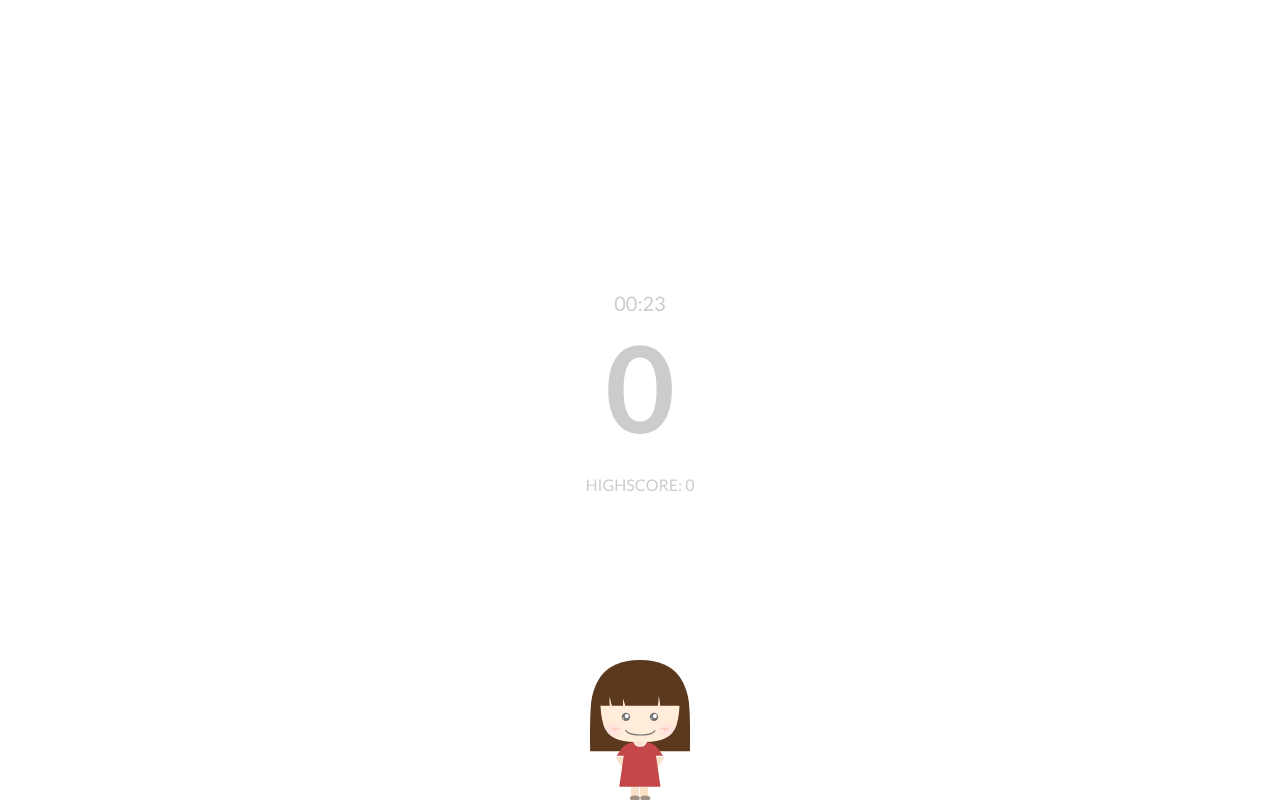
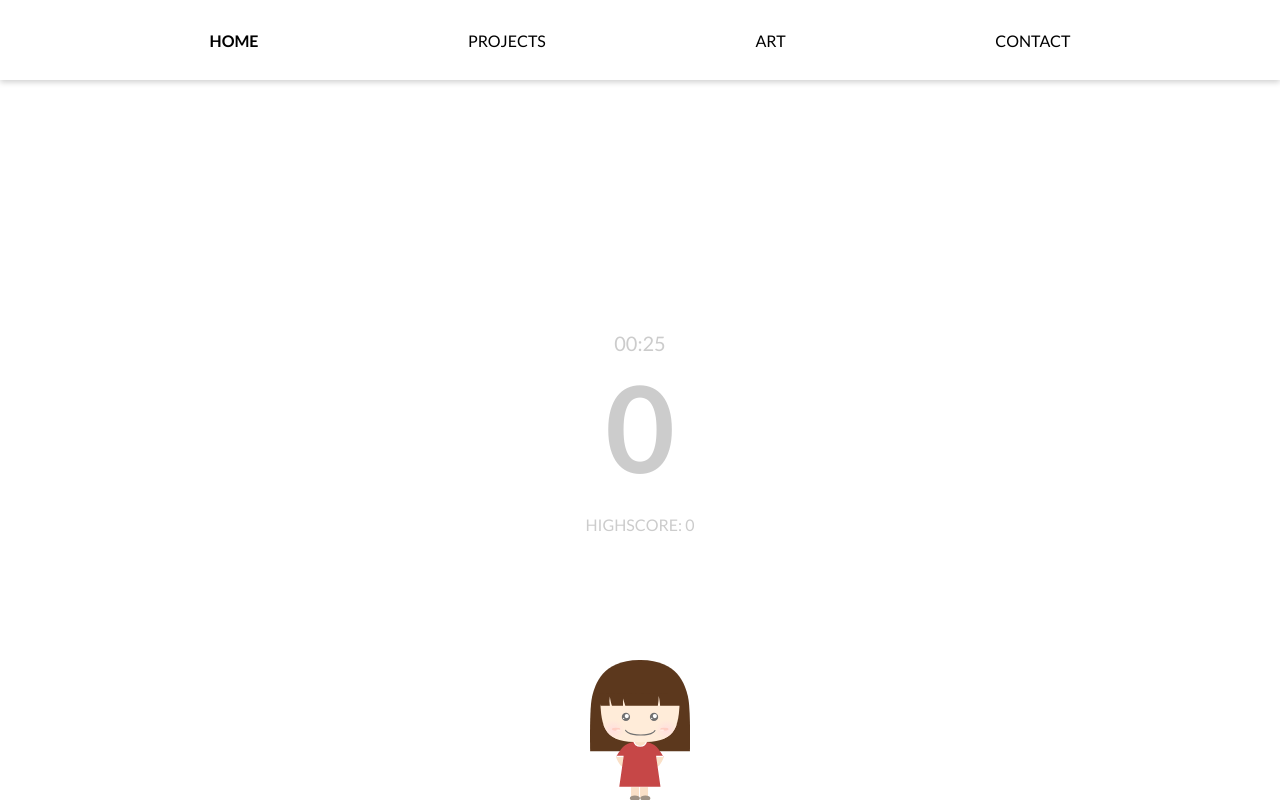
Before and after one commit to jiayingy/portfolio, a Vue app: page / in a window 1280 px wide. Built offline with nearby package versions, Linux system fonts and the light colour scheme.

Commit message:
Add navbar to parent component with router view

```diff
--- a/src/App.vue
+++ b/src/App.vue
@@ -1,13 +1,18 @@
 <template>
-  <div id="app"><PortfolioHome/></div>
+  <div id="app">
+    <div class="navbar-wrapper">
+      <Navbar/>
+    </div>
+    <router-view/>
+  </div>
 </template>
 
 <script>
-import PortfolioHome from './components/PortfolioHome';
+import Navbar from './components/Navbar';
 
 export default {
   components: {
-    PortfolioHome,
+    Navbar,
   },
 };
 </script>
@@ -16,5 +21,8 @@ export default {
 #app {
   height: 100vh;
   width: 100%;
+  display: flex;
+  flex-direction: column;
 }
+
 </style>
```
